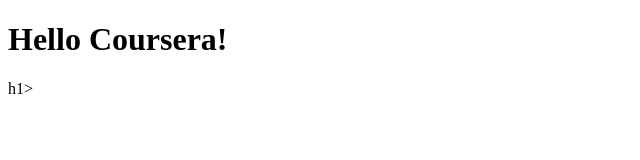
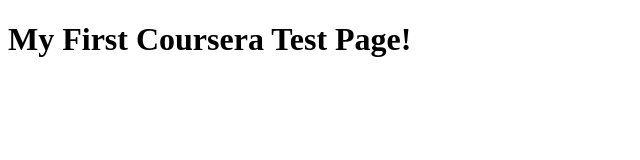
Before and after one commit to Amyt/Coursera, a plain HTML site: page site/index.html in a window 1280 px wide. Shown: the whole page, without its empty margins (0-640 px from the left). Drawn offline with Linux system fonts and the light colour scheme.

Commit message:
My Second Try

```diff
--- a/site/index.html
+++ b/site/index.html
@@ -1,9 +1,9 @@
 <!DOCTYPE html>
 <html>
 <head>
-	<title>Hello Coursera!</title>
+	<title>Coursera Test Page</title>
 </head>
 <body>
-<h1> Hello Coursera!</h1>h1>
+<h1>My First Coursera Test Page!</h1>
 </body>
 </html>
```
